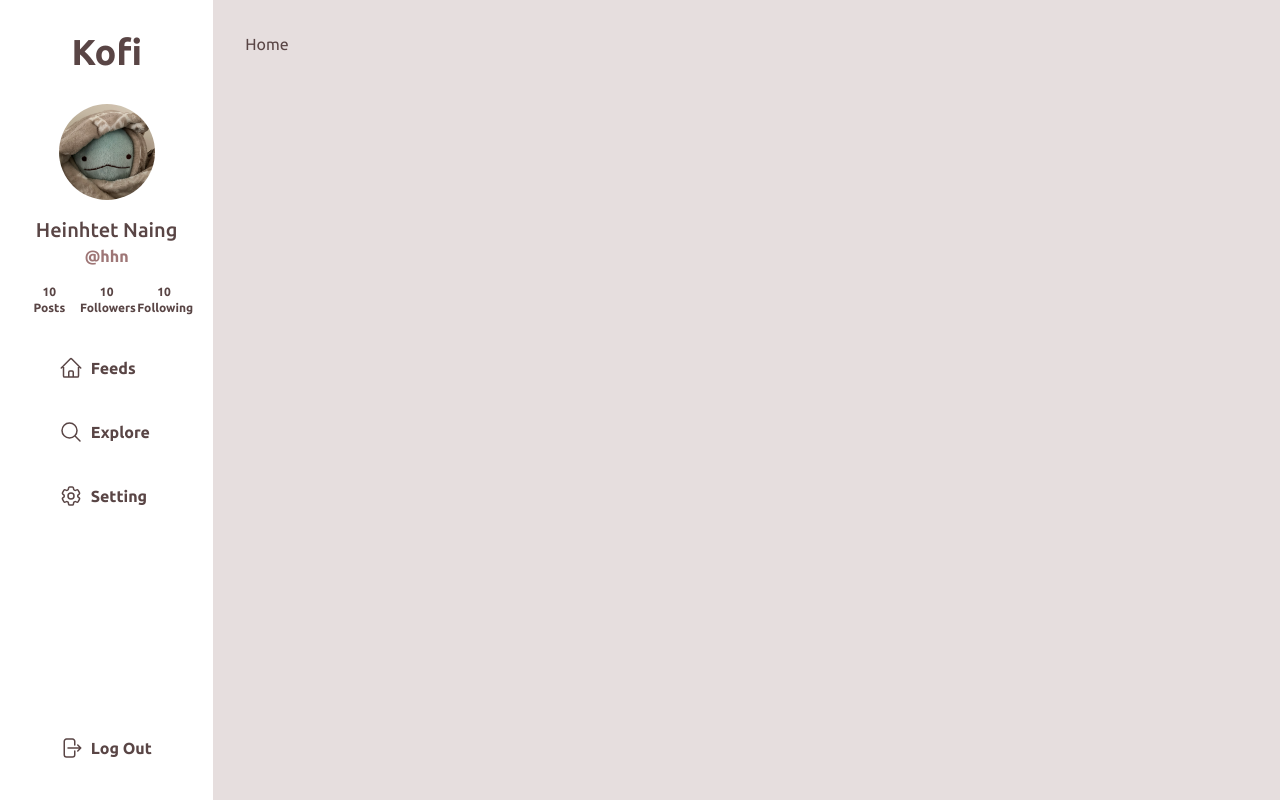
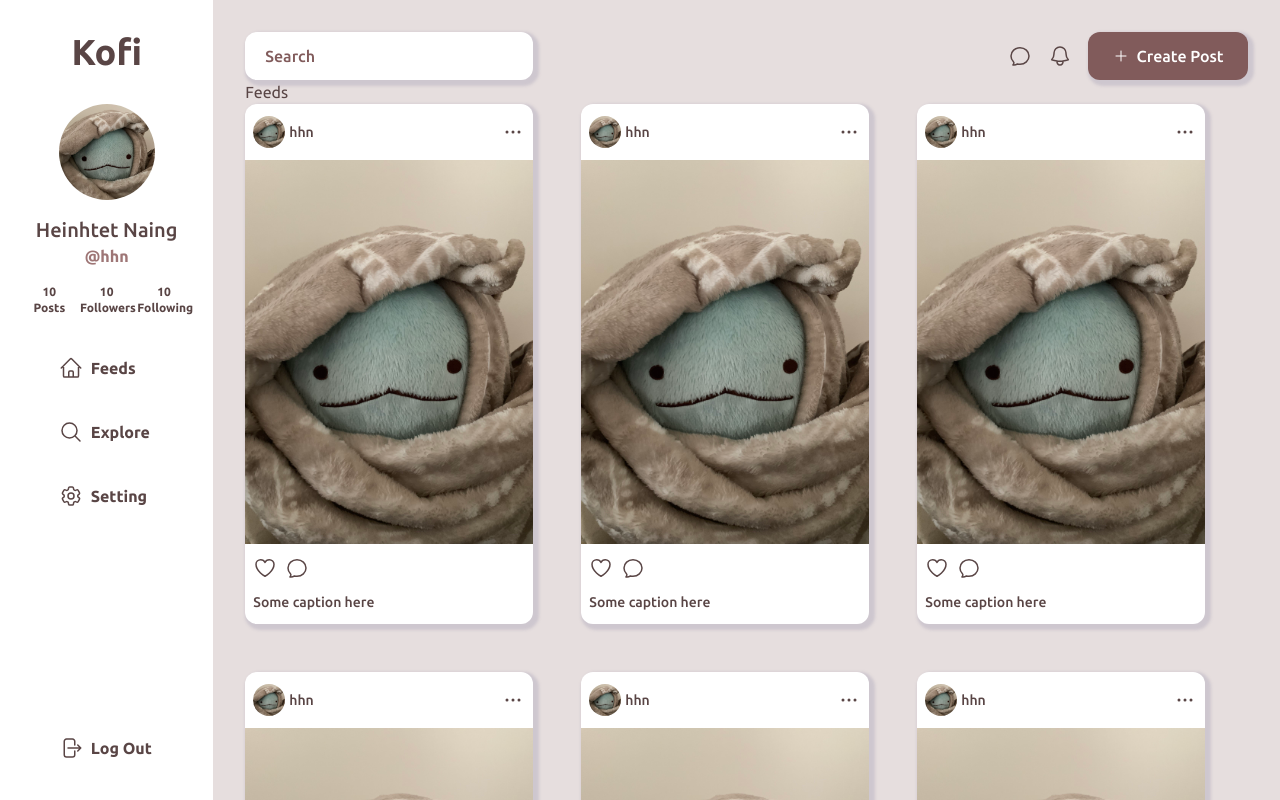
Before and after one commit to tedhn/social-media-kofi, a React (Vite) app: page /home in a window 1280 px wide. Shown: the top 800 px of the page. Built offline with nearby package versions, Linux system fonts and the light colour scheme.

Commit message:
added card components / finished most basic ui

```diff
--- a/src/App.tsx
+++ b/src/App.tsx
@@ -3,33 +3,27 @@ import { Route } from "react-router";
 import { Routes } from "react-router-dom";
 import styled from "styled-components";
 
-import { Home, Login } from "./components";
-import Nav from "./components/navbar/Nav";
+import { Home, Login, Register } from "./pages";
+import { Nav } from "./components";
 import { UserContext, userContextType } from "./context/UserContext";
 
 function App() {
 	const { isLoggedIn } = useContext(UserContext) as userContextType;
 
 	return (
-		<div className='grid w-screen h-screen grid-cols-12 bg-brown/20'>
+		<div className='grid grid-cols-12 bg-brown/20'>
 			{isLoggedIn && <Nav />}
 
 			<Routes>
 				<Route path='' element={<Login />} />
 				<Route path='login' element={<Login />} />
+				<Route path='register' element={<Register />} />
 				<Route path='home' element={<Home />} />
 			</Routes>
 		</div>
 	);
 }
 
-const Hello = styled.div`
-	background: transparent;
-	border-radius: 3px;
-	border: 2px solid palevioletred;
-	color: palevioletred;
-	margin: 0 1em;
-	padding: 0.25em 1em;
-`;
+//TODO : handle api for login and register
 
 export default App;
--- /dev/null
+++ b/src/components/card/Card.tsx
@@ -0,0 +1,85 @@
+import React from "react";
+import styled from "styled-components";
+
+import Image1 from "~/assets/image0.jpg";
+import Image2 from "~/assets/image1.jpg";
+
+const Card = () => {
+	return (
+		<StyledCard className='flex flex-col bg-white rounded-md w-72'>
+			<div className='flex items-center justify-between px-2 py-3'>
+				<div className='flex items-center gap-1'>
+					<div className='w-8 h-8'>
+						<img
+							src={Image1}
+							alt='404'
+							className='object-cover w-full h-full rounded-full'
+						/>
+					</div>
+					<div className='text-sm '>hhn</div>
+				</div>
+
+				<svg
+					xmlns='http://www.w3.org/2000/svg'
+					fill='none'
+					viewBox='0 0 24 24'
+					strokeWidth={1.5}
+					stroke='currentColor'
+					className='w-6 h-6 hover:cursor-pointer'>
+					<path
+						strokeLinecap='round'
+						strokeLinejoin='round'
+						d='M6.75 12a.75.75 0 11-1.5 0 .75.75 0 011.5 0zM12.75 12a.75.75 0 11-1.5 0 .75.75 0 011.5 0zM18.75 12a.75.75 0 11-1.5 0 .75.75 0 011.5 0z'
+					/>
+				</svg>
+			</div>
+
+			<div className='w-full'>
+				<img src={Image1} alt='404' className='object-contain ' />
+			</div>
+
+			<div className='flex gap-2 px-2 py-3'>
+				<svg
+					xmlns='http://www.w3.org/2000/svg'
+					fill='none'
+					viewBox='0 0 24 24'
+					strokeWidth={1.5}
+					stroke='currentColor'
+					className='w-6 h-6 hover:cursor-pointer'>
+					<path
+						strokeLinecap='round'
+						strokeLinejoin='round'
+						d='M21 8.25c0-2.485-2.099-4.5-4.688-4.5-1.935 0-3.597 1.126-4.312 2.733-.715-1.607-2.377-2.733-4.313-2.733C5.1 3.75 3 5.765 3 8.25c0 7.22 9 12 9 12s9-4.78 9-12z'
+					/>
+				</svg>
+				<svg
+					xmlns='http://www.w3.org/2000/svg'
+					fill='none'
+					viewBox='0 0 24 24'
+					strokeWidth={1.5}
+					stroke='currentColor'
+					className='w-6 h-6 hover:cursor-pointer'>
+					<path
+						strokeLinecap='round'
+						strokeLinejoin='round'
+						d='M12 20.25c4.97 0 9-3.694 9-8.25s-4.03-8.25-9-8.25S3 7.444 3 12c0 2.104.859 4.023 2.273 5.48.432.447.74 1.04.586 1.641a4.483 4.483 0 01-.923 1.785A5.969 5.969 0 006 21c1.282 0 2.47-.402 3.445-1.087.81.22 1.668.337 2.555.337z'
+					/>
+				</svg>
+			</div>
+			<div className='px-2 pb-3 text-sm '>Some caption here</div>
+		</StyledCard>
+	);
+};
+
+const StyledCard = styled.div`
+	border-radius: 12px;
+	font-weight: 500;
+	box-shadow: 3px 3px 3px 3px rgba(135, 133, 162, 0.25);
+	/* transition: transform 0.3s ease;
+
+	:hover {
+		transform: translateY(-2px);
+	} */
+`;
+
+export default Card;
--- a/src/components/home/Home.tsx
+++ /dev/null
@@ -1,11 +0,0 @@
-import React from "react";
-
-const Home = () => {
-	return (
-		<div className='col-start-3 col-end-13 p-8 '>
-			<span>Home</span>
-		</div>
-	);
-};
-
-export default Home;
--- a/src/components/index.ts
+++ b/src/components/index.ts
@@ -1,4 +1,4 @@
-import Home from "./home/Home";
-import Login from "./login/Login";
+import Card from "./card/Card";
+import Nav from "./navbar/Nav";
 
-export { Home, Login };
+export { Card, Nav };
--- a/src/components/navbar/Nav.tsx
+++ b/src/components/navbar/Nav.tsx
@@ -4,7 +4,7 @@ import Image from "~/assets/image0.jpg";
 
 const Nav = () => {
 	return (
-		<div className='flex flex-col h-full col-span-2 text-center bg-white'>
+		<div className='sticky top-0 flex flex-col w-full h-screen col-span-2 text-center bg-white '>
 			<h1 className='my-8 text-4xl font-bold'>Kofi</h1>
 
 			<div>
--- a/src/index.css
+++ b/src/index.css
@@ -25,3 +25,24 @@
   margin: 0;
   box-sizing: border-box;
 }
+
+/* width */
+::-webkit-scrollbar {
+  width: 8px;
+}
+
+/* Track */
+::-webkit-scrollbar-track {
+  background-color: rgb(129 91 91 / 0.2);
+}
+
+/* Handle */
+::-webkit-scrollbar-thumb {
+  border-radius: 100px;
+  background: #888;
+}
+
+/* Handle on hover */
+::-webkit-scrollbar-thumb:hover {
+  background: #555;
+}
--- a/src/Components.styled.ts
+++ b/src/index.styled.ts
@@ -5,6 +5,8 @@ const InputBox = styled.input`
 	border-radius: 12px;
 	padding: 6px 20px;
 	color: #594545;
+
+	box-shadow: 3px 3px 3px 3px rgba(135, 133, 162, 0.25);
 
 	::placeholder {
 		font-weight: 500;
@@ -17,7 +19,6 @@ const InputBox = styled.input`
 `;
 
 const Button = styled.button`
-	width: 110px;
 	padding: 12px 24px;
 	border-radius: 12px;
 	font-weight: 500;
--- /dev/null
+++ b/src/pages/home/Home.tsx
@@ -0,0 +1,73 @@
+import React from "react";
+import { Card } from "~/components";
+import { InputBox, PrimaryButton } from "~/index.styled";
+
+const Home = () => {
+	return (
+		<div className='flex flex-col col-start-3 col-end-13 p-8 '>
+			<div className='flex justify-between '>
+				<InputBox type='text' placeholder='Search' />
+
+				<div className='flex items-center gap-4'>
+					<div>
+						<svg
+							xmlns='http://www.w3.org/2000/svg'
+							fill='none'
+							viewBox='0 0 24 24'
+							strokeWidth={1.5}
+							stroke='currentColor'
+							className='w-6 h-6'>
+							<path
+								strokeLinecap='round'
+								strokeLinejoin='round'
+								d='M12 20.25c4.97 0 9-3.694 9-8.25s-4.03-8.25-9-8.25S3 7.444 3 12c0 2.104.859 4.023 2.273 5.48.432.447.74 1.04.586 1.641a4.483 4.483 0 01-.923 1.785A5.969 5.969 0 006 21c1.282 0 2.47-.402 3.445-1.087.81.22 1.668.337 2.555.337z'
+							/>
+						</svg>
+					</div>
+					<div>
+						<svg
+							xmlns='http://www.w3.org/2000/svg'
+							fill='none'
+							viewBox='0 0 24 24'
+							strokeWidth={1.5}
+							stroke='currentColor'
+							className='w-6 h-6'>
+							<path
+								strokeLinecap='round'
+								strokeLinejoin='round'
+								d='M14.857 17.082a23.848 23.848 0 005.454-1.31A8.967 8.967 0 0118 9.75v-.7V9A6 6 0 006 9v.75a8.967 8.967 0 01-2.312 6.022c1.733.64 3.56 1.085 5.455 1.31m5.714 0a24.255 24.255 0 01-5.714 0m5.714 0a3 3 0 11-5.714 0'
+							/>
+						</svg>
+					</div>
+
+					<PrimaryButton className='flex items-center justify-center w-40 gap-2'>
+						<svg
+							xmlns='http://www.w3.org/2000/svg'
+							fill='none'
+							viewBox='0 0 24 24'
+							strokeWidth={1.5}
+							stroke='currentColor'
+							className='w-4 h-4'>
+							<path
+								strokeLinecap='round'
+								strokeLinejoin='round'
+								d='M12 4.5v15m7.5-7.5h-15'
+							/>
+						</svg>
+
+						<div>Create Post</div>
+					</PrimaryButton>
+				</div>
+			</div>
+
+			<div>Feeds</div>
+
+			<div className='flex flex-wrap gap-12 grow '>
+				<Card /> <Card /> <Card />
+				<Card /> <Card /> <Card />
+			</div>
+		</div>
+	);
+};
+
+export default Home;
--- /dev/null
+++ b/src/pages/index.ts
@@ -0,0 +1,5 @@
+import Home from "./home/Home";
+import Login from "./login/Login";
+import Register from "./register/Register";
+
+export { Home, Login, Register };
--- /dev/null
+++ b/src/pages/login/Login.tsx
@@ -0,0 +1,32 @@
+import React from "react";
+import { useNavigate } from "react-router-dom";
+
+import { InputBox, PrimaryButton, SecondaryButton } from "~/index.styled";
+
+const Login = () => {
+	const navigate = useNavigate();
+
+	const handleLogin = () => {
+		navigate("home");
+	};
+
+	return (
+		<div className='flex flex-col items-center justify-center w-full h-full col-start-5 col-end-9 gap-4'>
+			<h1 className='text-5xl font-bold text-center'>Kofi</h1>
+
+			<div className='flex flex-col gap-4 my-6 '>
+				<InputBox type='text' placeholder='Username' />
+				<InputBox type='password' placeholder='Password' />
+			</div>
+
+			<div className='flex gap-4'>
+				<SecondaryButton onClick={() => navigate("/register")}>
+					Register
+				</SecondaryButton>
+				<PrimaryButton onClick={handleLogin}>Login</PrimaryButton>
+			</div>
+		</div>
+	);
+};
+
+export default Login;
--- a/src/components/login/Login.tsx
+++ b/src/pages/register/Register.tsx
@@ -1,12 +1,12 @@
 import React from "react";
 import { useNavigate } from "react-router-dom";
 
-import { InputBox, PrimaryButton, SecondaryButton } from "~/Components.styled";
+import { InputBox, PrimaryButton, SecondaryButton } from "~/index.styled";
 
 const Login = () => {
 	const navigate = useNavigate();
 
-	const handleLogin = () => {
+	const handleRegister = () => {
 		navigate("home");
 	};
 
@@ -15,13 +15,17 @@ const Login = () => {
 			<h1 className='text-5xl font-bold text-center'>Kofi</h1>
 
 			<div className='flex flex-col gap-4 my-6 '>
+				<InputBox type='text' placeholder='Email' />
+				<InputBox type='text' placeholder='Full Name' />
 				<InputBox type='text' placeholder='Username' />
 				<InputBox type='password' placeholder='Password' />
 			</div>
 
 			<div className='flex gap-4'>
-				<SecondaryButton>Register</SecondaryButton>
-				<PrimaryButton onClick={handleLogin}>Login</PrimaryButton>
+				<SecondaryButton onClick={() => navigate("/login")}>
+					Login
+				</SecondaryButton>
+				<PrimaryButton onClick={handleRegister}>Register</PrimaryButton>
 			</div>
 		</div>
 	);
```
Also changed, not shown: src/assets/image1.jpg (added).
